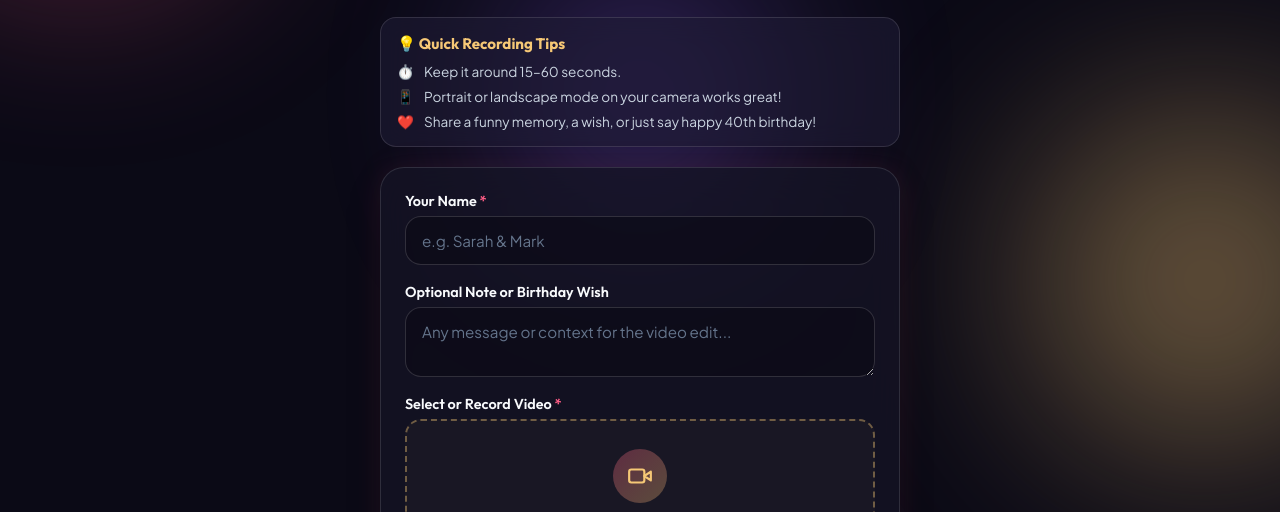
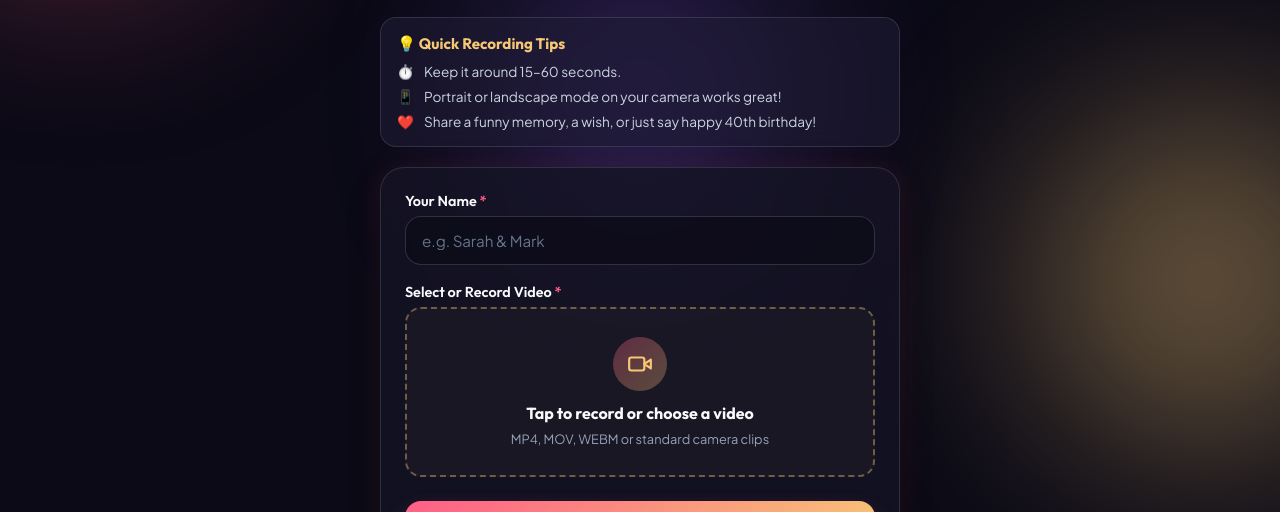
Before and after one commit to d1sc0/nats_bday, a website built with Vite: page index.html in a window 1280 px wide. Shown: the part 265-777 px from the top of the page. Built offline with nearby package versions, Linux system fonts and the light colour scheme.

Commit message:
Remove optional note/wish field from upload form

```diff
--- a/index.html
+++ b/index.html
@@ -64,19 +64,7 @@
           />
         </div>
 
-        <!-- Optional Wish/Note -->
-        <div class="form-group">
-          <label for="birthdayNote" class="form-label">
-            Optional Note or Birthday Wish
-          </label>
-          <textarea
-            id="birthdayNote"
-            name="birthdayNote"
-            class="form-textarea"
-            rows="2"
-            placeholder="Any message or context for the video edit..."
-          ></textarea>
-        </div>
+
 
         <!-- File Upload Area -->
         <div class="form-group">
--- a/js/app.js
+++ b/js/app.js
@@ -12,7 +12,6 @@ import {
 const formCard = document.getElementById('formCard');
 const videoForm = document.getElementById('videoForm');
 const senderNameInput = document.getElementById('senderName');
-const birthdayNoteInput = document.getElementById('birthdayNote');
 const videoInput = document.getElementById('videoInput');
 const dropzone = document.getElementById('dropzone');
 const dropzoneContent = document.getElementById('dropzoneContent');
@@ -154,9 +153,7 @@ videoForm.addEventListener('submit', async (e) => {
     return;
   }
 
-  const birthdayNote = birthdayNoteInput.value.trim();
-
-  // If Firebase is not configured, run demo upload simulation
+    // If Firebase is not configured, run demo upload simulation
   if (!isFirebaseConfigured() || !storage) {
     simulateDemoUpload(senderName);
     return;
@@ -180,7 +177,6 @@ videoForm.addEventListener('submit', async (e) => {
       contentType: selectedFile.type || 'video/mp4',
       customMetadata: {
         senderName: senderName,
-        birthdayNote: birthdayNote || '',
         uploadDate: new Date().toISOString()
       }
     };
```
